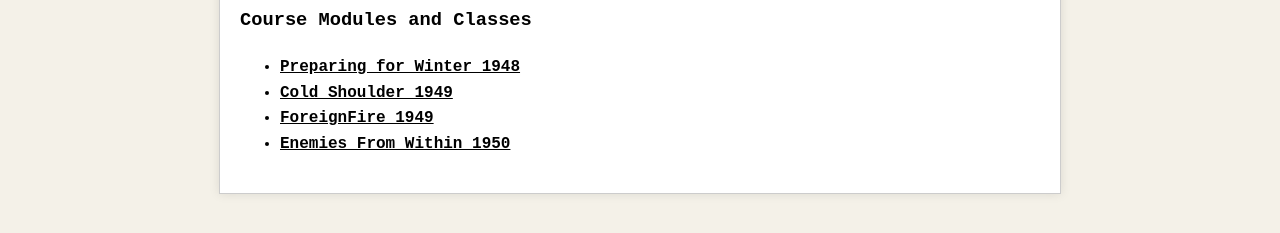
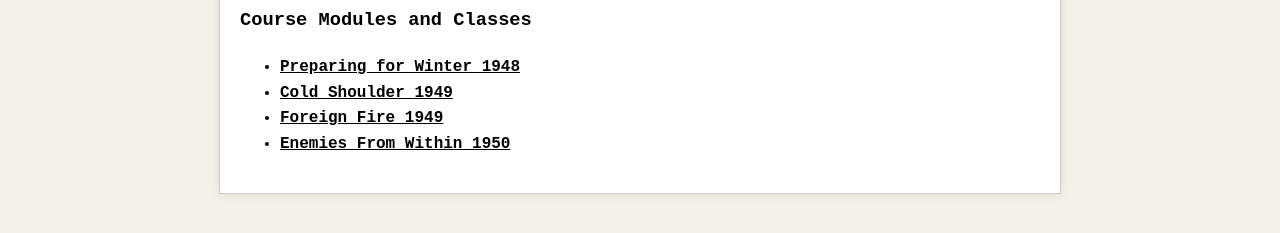
Before and after one commit to jboyce1/CodeWar, a Jekyll site: the page built from index.markdown, in a window 1280 px wide. Shown: the part 437-670 px from the top of the page. Built offline with Jekyll 4.4.1, drawn with Linux system fonts in a browser that asks for light colours.

Commit message:
Update index.markdown

```diff
--- a/index.markdown
+++ b/index.markdown
@@ -14,5 +14,5 @@ In this course, students will delve into Cold War history by transforming the vi
 
 - [Preparing for Winter 1948](./classes/PreparingForWinter)
 - [Cold Shoulder 1949](./classes/ColdShoulder)
-- [ForeignFire 1949](./ForeignFire)
+- [Foreign Fire 1949](./ForeignFire)
 - [Enemies From Within 1950](./classes/EnemiesFromWithin)
```
